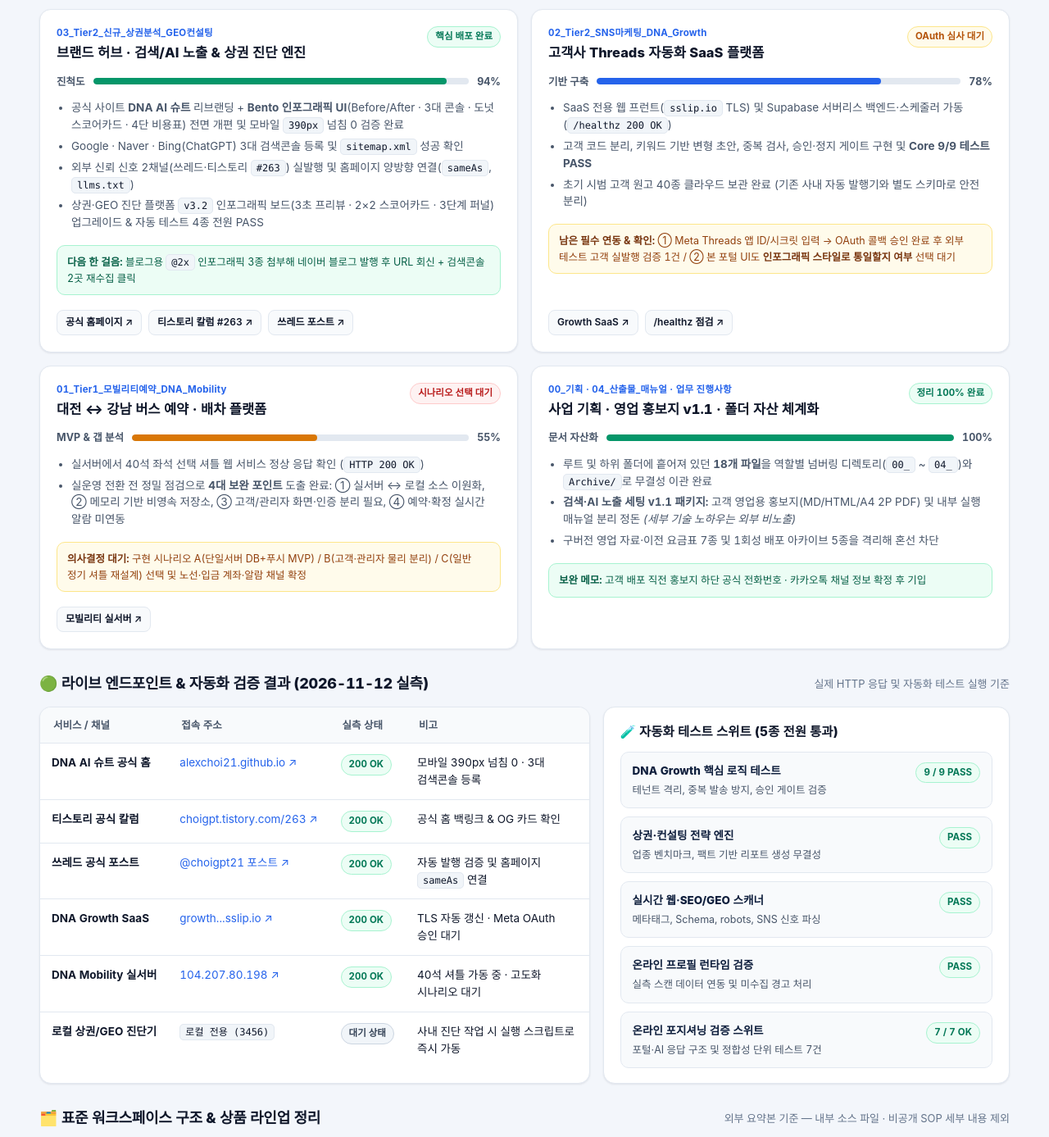
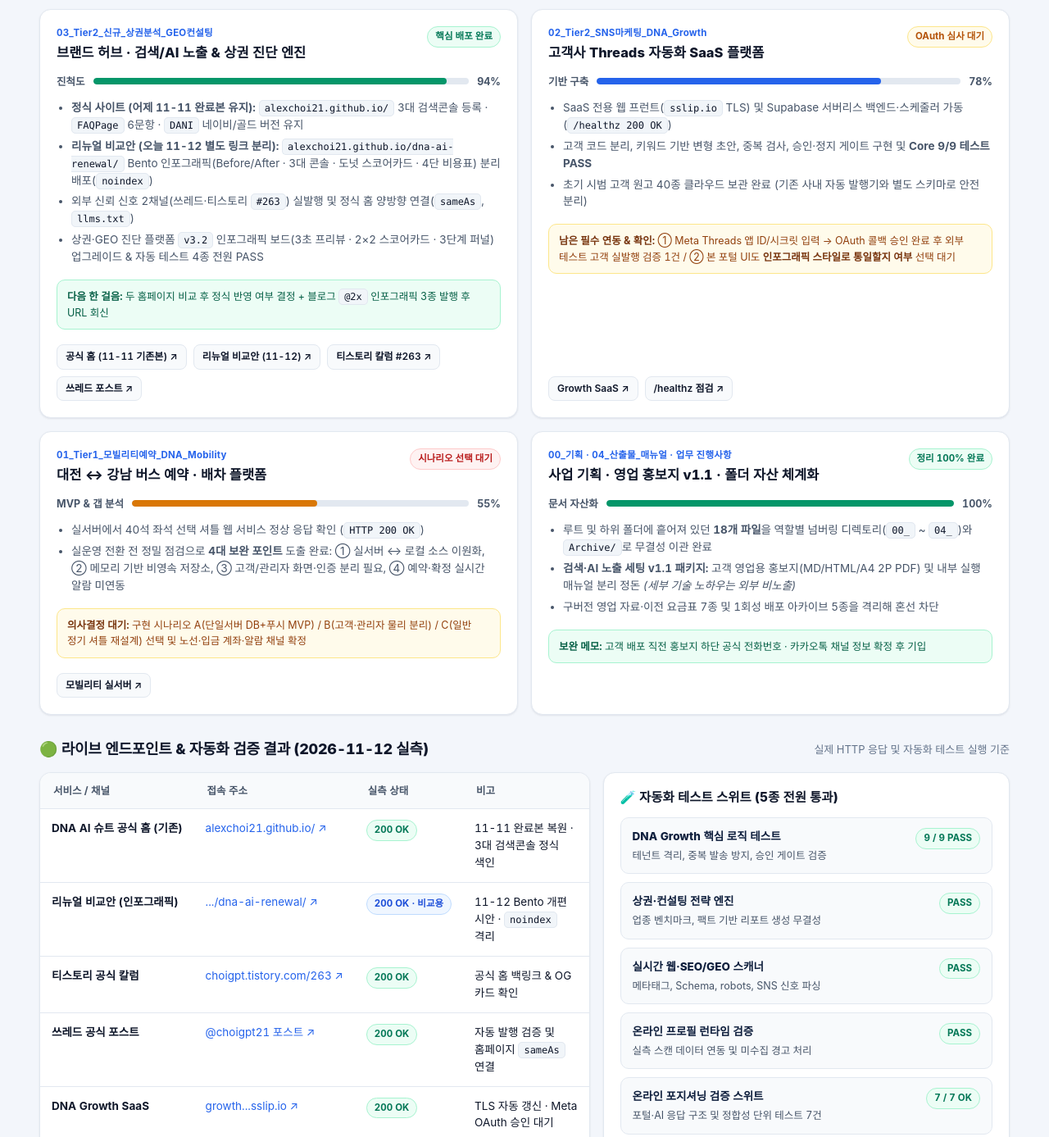
Before and after one commit to ALEXCHOI21/dna-ai-dashboard, a plain HTML site: page index.html in a window 1280 px wide. Shown: the part 917-2304 px from the top of the page at 82% size. Drawn offline with Linux system fonts and the light colour scheme.

Commit message:
docs(dashboard): add homepage A/B comparison link (dna-ai-renewal)

```diff
--- a/index.html
+++ b/index.html
@@ -832,16 +832,17 @@
             <span>94%</span>
           </div>
           <ul class="track-list">
-            <li>공식 사이트 <strong>DNA AI 슈트</strong> 리브랜딩 + <strong>Bento 인포그래픽 UI</strong>(Before/After · 3대 콘솔 · 도넛 스코어카드 · 4단 비용표) 전면 개편 및 모바일 <code>390px</code> 넘침 0 검증 완료</li>
-            <li>Google · Naver · Bing(ChatGPT) 3대 검색콘솔 등록 및 <code>sitemap.xml</code> 성공 확인</li>
-            <li>외부 신뢰 신호 2채널(쓰레드·티스토리 <code>#263</code>) 실발행 및 홈페이지 양방향 연결(<code>sameAs</code>, <code>llms.txt</code>)</li>
+            <li><strong>정식 사이트 (어제 11-11 완료본 유지):</strong> <code>alexchoi21.github.io/</code> 3대 검색콘솔 등록 · <code>FAQPage</code> 6문항 · <code>DANI</code> 네이비/골드 버전 유지</li>
+            <li><strong>리뉴얼 비교안 (오늘 11-12 별도 링크 분리):</strong> <code>alexchoi21.github.io/dna-ai-renewal/</code> Bento 인포그래픽(Before/After · 3대 콘솔 · 도넛 스코어카드 · 4단 비용표) 분리 배포(<code>noindex</code>)</li>
+            <li>외부 신뢰 신호 2채널(쓰레드·티스토리 <code>#263</code>) 실발행 및 정식 홈 양방향 연결(<code>sameAs</code>, <code>llms.txt</code>)</li>
             <li>상권·GEO 진단 플랫폼 <code>v3.2</code> 인포그래픽 보드(3초 프리뷰 · 2×2 스코어카드 · 3단계 퍼널) 업그레이드 &amp; 자동 테스트 4종 전원 PASS</li>
           </ul>
           <div class="track-ok-box">
-            <strong>다음 한 걸음:</strong> 블로그용 <code>@2x</code> 인포그래픽 3종 첨부해 네이버 블로그 발행 후 URL 회신 + 검색콘솔 2곳 재수집 클릭
+            <strong>다음 한 걸음:</strong> 두 홈페이지 비교 후 정식 반영 여부 결정 + 블로그 <code>@2x</code> 인포그래픽 3종 발행 후 URL 회신
           </div>
           <div class="track-links">
-            <a class="ext-chip" href="https://alexchoi21.github.io/" target="_blank" rel="noopener noreferrer">공식 홈페이지 ↗</a>
+            <a class="ext-chip" href="https://alexchoi21.github.io/" target="_blank" rel="noopener noreferrer">공식 홈 (11-11 기존본) ↗</a>
+            <a class="ext-chip" href="https://alexchoi21.github.io/dna-ai-renewal/" target="_blank" rel="noopener noreferrer">리뉴얼 비교안 (11-12) ↗</a>
             <a class="ext-chip" href="https://choigpt.tistory.com/263" target="_blank" rel="noopener noreferrer">티스토리 칼럼 #263 ↗</a>
             <a class="ext-chip" href="https://www.threads.com/@choigpt21/post/DflxO5NmAcH" target="_blank" rel="noopener noreferrer">쓰레드 포스트 ↗</a>
           </div>
@@ -948,10 +949,16 @@
               </thead>
               <tbody>
                 <tr>
-                  <td class="nowrap"><strong>DNA AI 슈트 공식 홈</strong></td>
-                  <td class="url-cell"><a href="https://alexchoi21.github.io/" target="_blank" rel="noopener noreferrer">alexchoi21.github.io ↗</a></td>
+                  <td class="nowrap"><strong>DNA AI 슈트 공식 홈 (기존)</strong></td>
+                  <td class="url-cell"><a href="https://alexchoi21.github.io/" target="_blank" rel="noopener noreferrer">alexchoi21.github.io/ ↗</a></td>
                   <td class="nowrap"><span class="badge badge-ok">200 OK</span></td>
-                  <td>모바일 390px 넘침 0 · 3대 검색콘솔 등록</td>
+                  <td>11-11 완료본 복원 · 3대 검색콘솔 정식 색인</td>
+                </tr>
+                <tr>
+                  <td class="nowrap"><strong>리뉴얼 비교안 (인포그래픽)</strong></td>
+                  <td class="url-cell"><a href="https://alexchoi21.github.io/dna-ai-renewal/" target="_blank" rel="noopener noreferrer">.../dna-ai-renewal/ ↗</a></td>
+                  <td class="nowrap"><span class="badge badge-info">200 OK · 비교용</span></td>
+                  <td>11-12 Bento 개편 시안 · <code>noindex</code> 격리</td>
                 </tr>
                 <tr>
                   <td class="nowrap"><strong>티스토리 공식 칼럼</strong></td>
@@ -1149,6 +1156,15 @@
       <div class="timeline">
         <div class="tl-item latest">
           <div class="tl-head">
+            <span class="tl-date">2026-11-12 (3차)</span>
+            <span class="badge badge-info">비교 URL 분리</span>
+          </div>
+          <h3 class="tl-title">홈페이지 A/B 비교 이원화 (정식 11-11 복원 vs 인포그래픽 리뉴얼 비교 링크)</h3>
+          <p class="tl-desc">정식 alexchoi21.github.io/를 어제(11-11) 완료본으로 복원하고, 오늘 인포그래픽 리뉴얼안은 전용 비교 URL(alexchoi21.github.io/dna-ai-renewal/, noindex)로 별도 분리 배포해 나란히 비교 가능하도록 구성.</p>
+        </div>
+
+        <div class="tl-item">
+          <div class="tl-head">
             <span class="tl-date">2026-11-12 (2차)</span>
             <span class="badge badge-ok">시각화 완료</span>
           </div>
```
